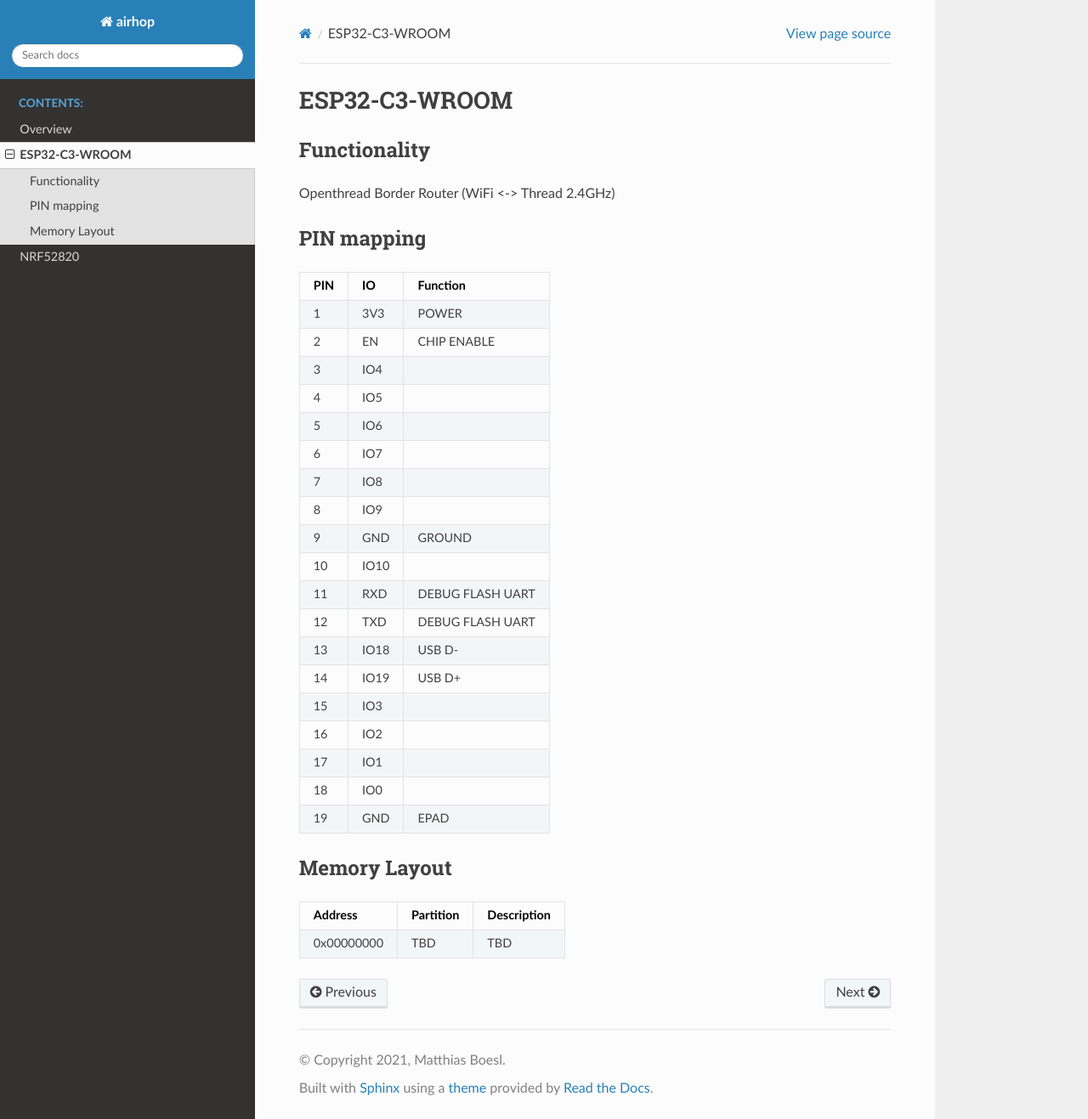
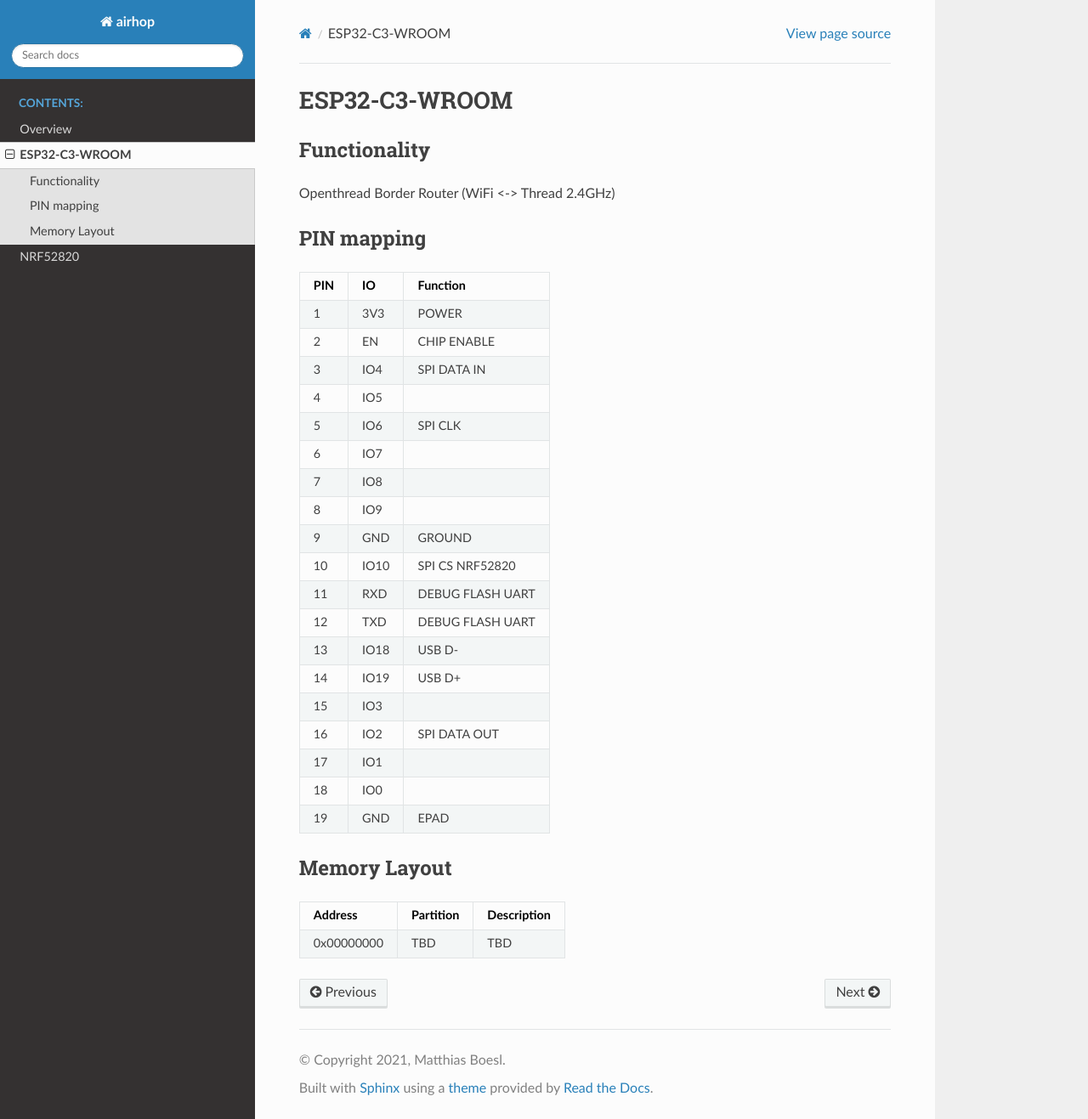
Before and after one commit to locomuco/airhop, a Sphinx documentation site: the page built from docs/source/ESP32.rst, in a window 1280 px wide and 1317 px high. Shown: the whole window at 85% size. Built offline with Sphinx 7.4.7 and the Read the Docs theme 2.0.0, drawn with Linux system fonts in a browser that asks for light colours.

Commit message:
fix(spi): update ESP32 spi pins

```diff
--- a/docs/source/ESP32.rst
+++ b/docs/source/ESP32.rst
@@ -16,11 +16,11 @@ PIN mapping
 +-----------+------------+----------------------+
 | 2         | EN         | CHIP ENABLE          |
 +-----------+------------+----------------------+
-| 3         | IO4        |                      |
+| 3         | IO4        | SPI DATA IN          |
 +-----------+------------+----------------------+
 | 4         | IO5        |                      |
 +-----------+------------+----------------------+
-| 5         | IO6        |                      |
+| 5         | IO6        | SPI CLK              |
 +-----------+------------+----------------------+
 | 6         | IO7        |                      |
 +-----------+------------+----------------------+
@@ -30,7 +30,7 @@ PIN mapping
 +-----------+------------+----------------------+
 | 9         | GND        | GROUND               |
 +-----------+------------+----------------------+
-| 10        | IO10       |                      |
+| 10        | IO10       | SPI CS NRF52820      |
 +-----------+------------+----------------------+
 | 11        | RXD        | DEBUG FLASH UART     |
 +-----------+------------+----------------------+
@@ -42,7 +42,7 @@ PIN mapping
 +-----------+------------+----------------------+
 | 15        | IO3        |                      |
 +-----------+------------+----------------------+
-| 16        | IO2        |                      |
+| 16        | IO2        | SPI DATA OUT         |
 +-----------+------------+----------------------+
 | 17        | IO1        |                      |
 +-----------+------------+----------------------+
```
Also changed, not shown: 4 other files.
